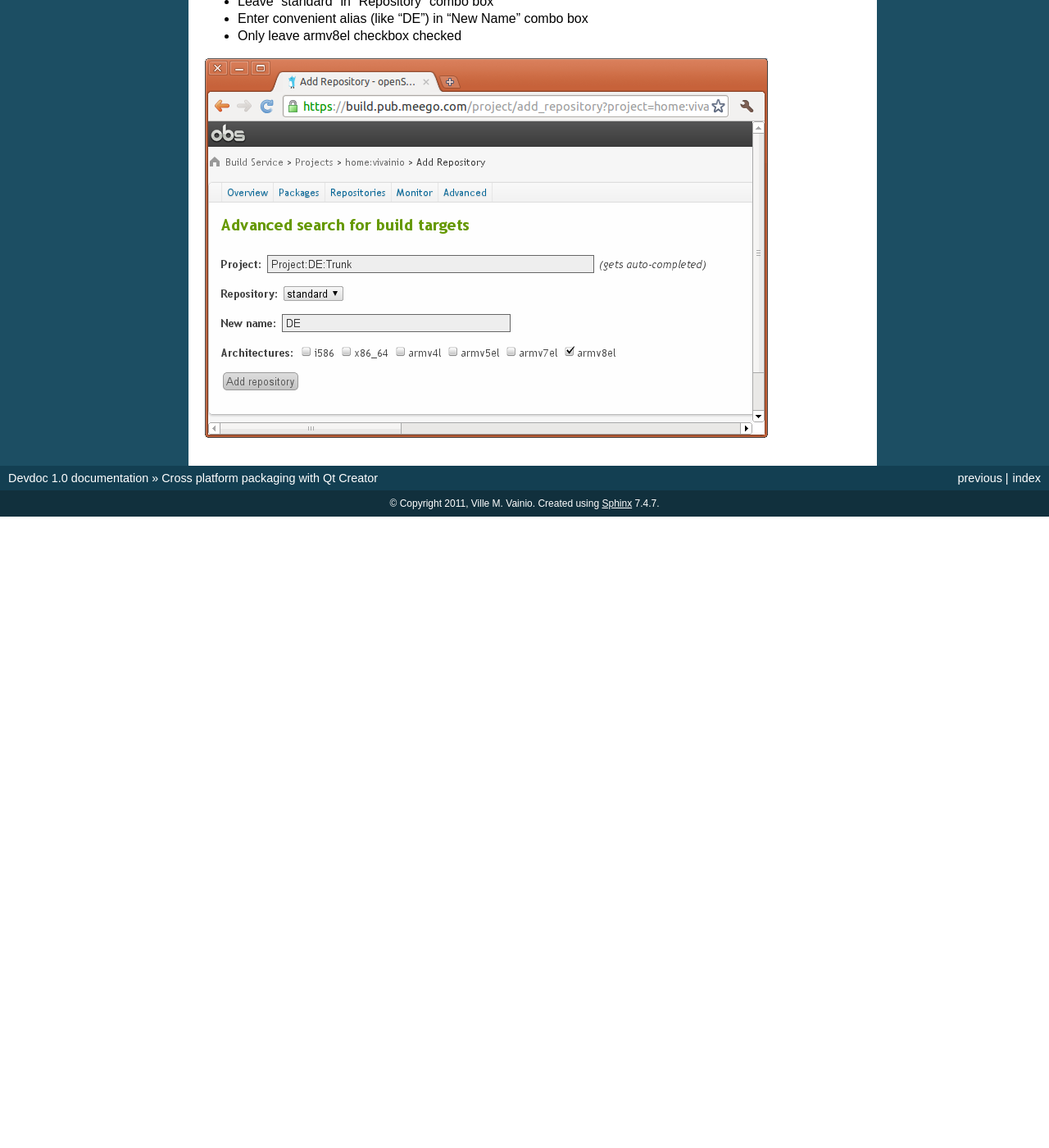
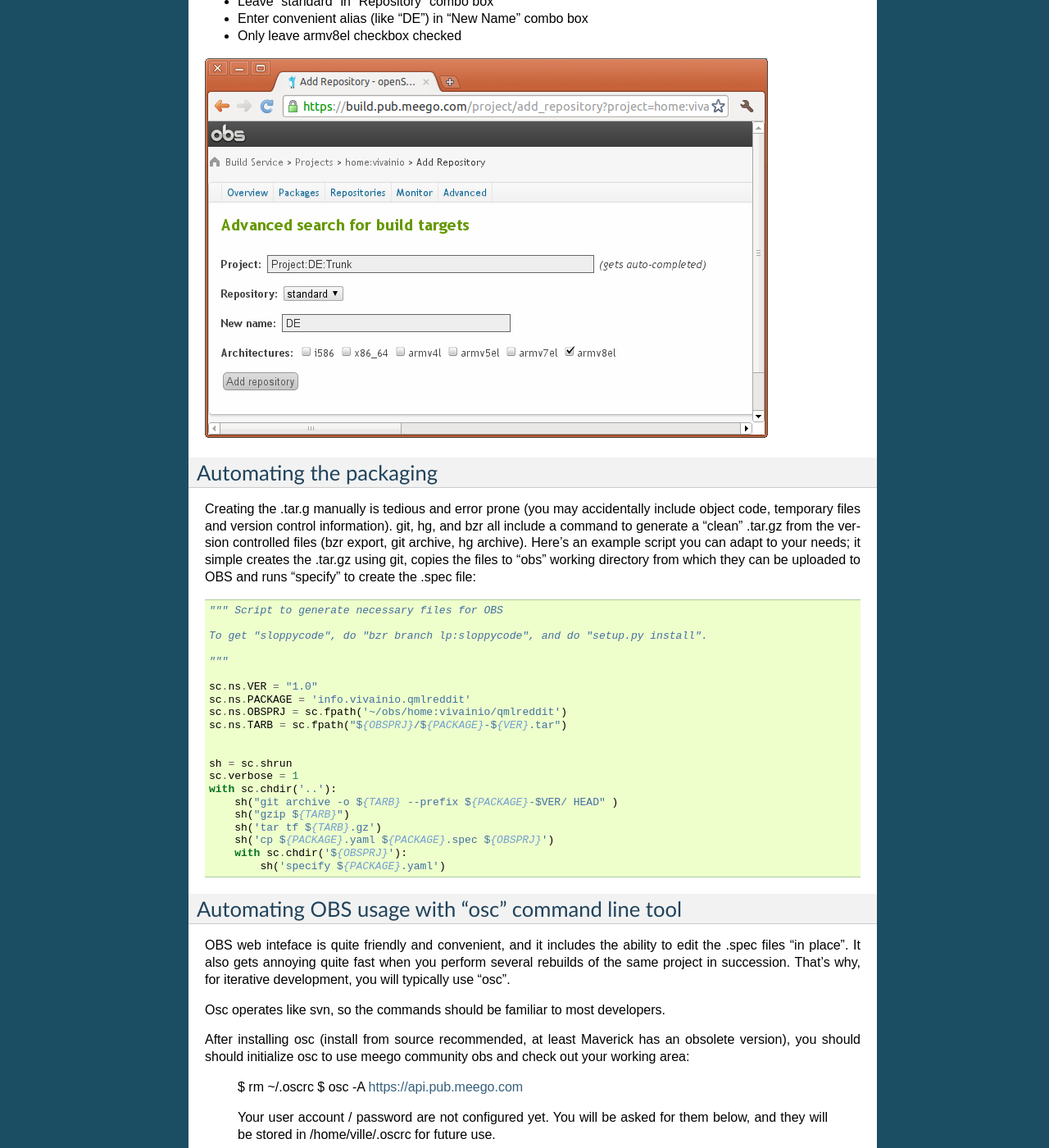
Before and after one commit to vivainio/vvdocprj, a Sphinx documentation site: the page built from doc/packaging.txt, in a window 1280 px wide and 1400 px high, scrolled down 2998 px. Shown: the whole window at 82% size. Built offline with Sphinx 7.4.7, drawn with Linux system fonts in a browser that asks for light colours; before the commit the page ends 3628 px from its top, so only the background shows below that; some of the changed text lies outside the part shown.

Commit message:
more automation stuff

```diff
--- a/doc/packaging.txt
+++ b/doc/packaging.txt
@@ -146,3 +146,79 @@ available in the default selection. To accomplish this
 - Only leave armv8el checkbox checked
 
 .. image:: pics/addrepode.png
+
+Automating the packaging
+++++++++++++++++++++++++
+
+Creating the .tar.g manually is tedious and error prone (you may accidentally
+include object code, temporary files and version control information). git, hg,
+and bzr all include a command to generate a "clean" .tar.gz from the version
+controlled files (bzr export, git archive, hg archive). Here's an example script
+you can adapt to your needs; it simple creates the .tar.gz using git, copies the
+files to "obs" working directory from which they can be uploaded to OBS and runs
+"specify" to create the .spec file::
+
+    """ Script to generate necessary files for OBS
+
+    To get "sloppycode", do "bzr branch lp:sloppycode", and do "setup.py install".
+
+    """
+
+    sc.ns.VER = "1.0"
+    sc.ns.PACKAGE = 'info.vivainio.qmlreddit'
+    sc.ns.OBSPRJ = sc.fpath('~/obs/home:vivainio/qmlreddit')
+    sc.ns.TARB = sc.fpath("${OBSPRJ}/${PACKAGE}-${VER}.tar")
+
+
+    sh = sc.shrun
+    sc.verbose = 1
+    with sc.chdir('..'):
+        sh("git archive -o ${TARB} --prefix ${PACKAGE}-$VER/ HEAD" )
+        sh("gzip ${TARB}")
+        sh('tar tf ${TARB}.gz')
+        sh('cp ${PACKAGE}.yaml ${PACKAGE}.spec ${OBSPRJ}')
+        with sc.chdir('${OBSPRJ}'):
+            sh('specify ${PACKAGE}.yaml')
+
+Automating OBS usage with "osc" command line tool
++++++++++++++++++++++++++++++++++++++++++++++++++
+
+OBS web inteface is quite friendly and convenient, and it includes the ability to edit the .spec files "in place".
+It also gets annoying quite fast when you perform several rebuilds of the same project in succession. That's why,
+for iterative development, you will typically use "osc".
+
+Osc operates like svn, so the commands should be familiar to most developers.
+
+After installing osc (install from source recommended, at least Maverick has an
+obsolete version), you should should initialize osc to use meego community obs
+and check out your working area:
+
+    $ rm ~/.oscrc
+    $ osc -A https://api.pub.meego.com
+
+    Your user account / password are not configured yet.
+    You will be asked for them below, and they will be stored in
+    /home/ville/.oscrc for future use.
+
+    Creating osc configuration file /home/ville/.oscrc ...
+    Username: vivainio
+    Password:
+    done
+
+    $ osc co home:vivainio
+
+    A    home:vivainio
+    A    home:vivainio/kasvopus
+    A    home:vivainio/kasvopus/com.substanceofcode.kasvopus-1.0.tar.gz
+
+    ...
+
+
+    A    home:vivainio/newsflow
+
+    ...
+
+
+After you have your work area checked out, you can modify these files (manually
+or by scripts), then run "osc ci" to "check in", i.e. upload the changed files.
+After files have been uploaded, they will be automatically built at obs.
```
